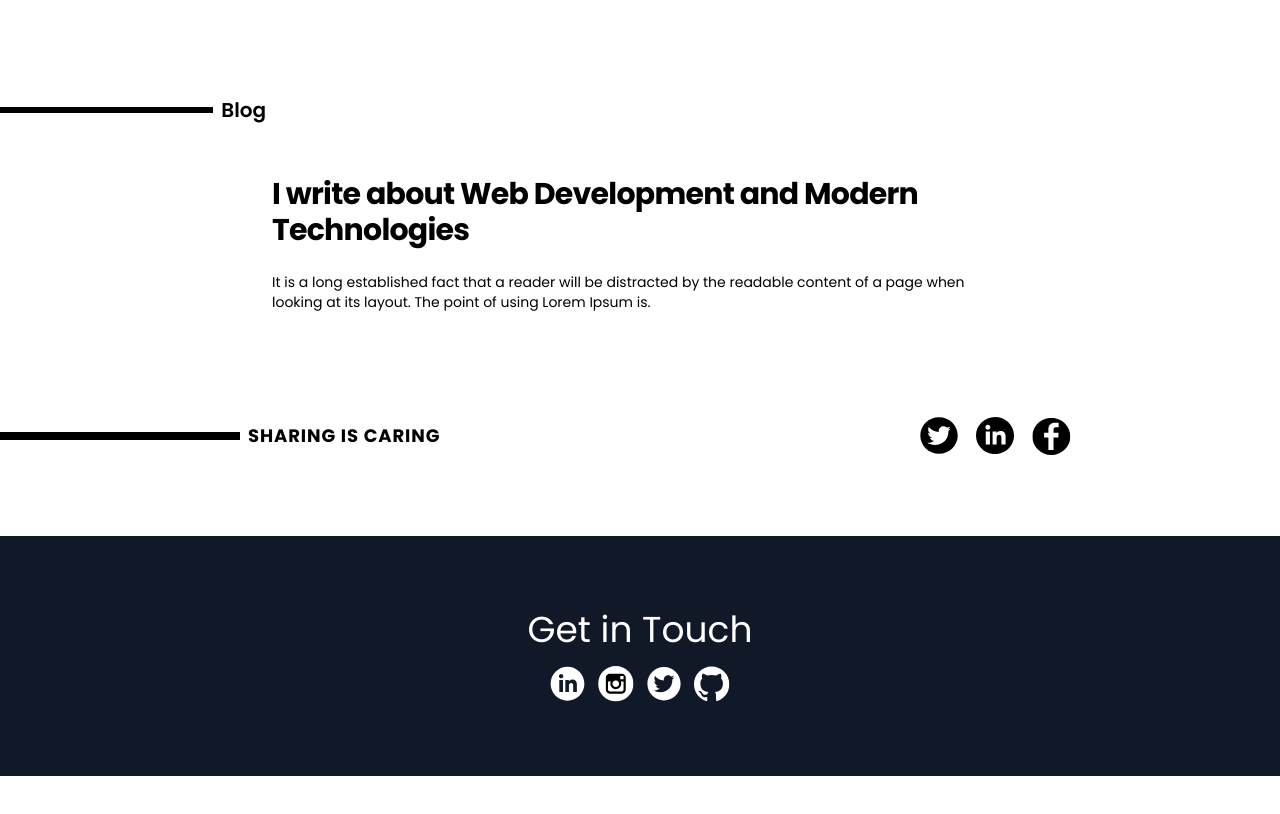
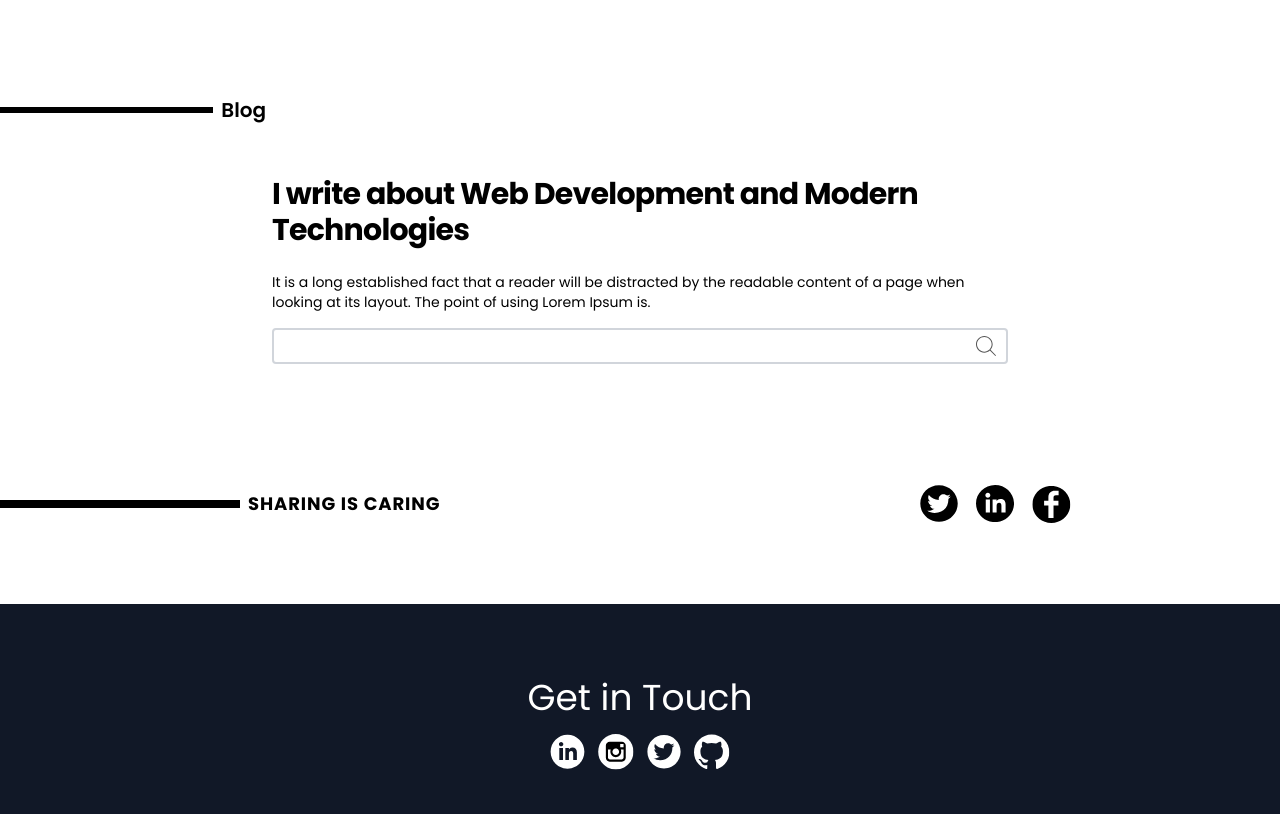
Before and after one commit to noor-codes/noorullah.dev, a Next.js app: page /blog in a window 1280 px wide. Shown: the top 814 px of the page. Built offline with nearby package versions, Linux system fonts and the light colour scheme.

Commit message:
Search Bar Added

```diff
--- /dev/null
+++ b/components/blog/SearchBar.jsx
@@ -0,0 +1,15 @@
+const SearchBar = () => (
+  <div className="mx-8 relative">
+    <img
+      src="/icons/search-icon.svg"
+      alt="Search Icon"
+      className="absolute h-5 top-6 right-3 cursor-pointer hover:text-green-500 transform duration-300 ease-in-out hover:scale-110"
+    />
+    <input
+      type="text"
+      className="py-1 mt-4 w-full border-2 flex-1 border-gray-300 rounded mb-4 focus:border-gray-400 focus:ring-gray-400"
+    />
+  </div>
+)
+
+export default SearchBar
--- a/pages/blog/index.jsx
+++ b/pages/blog/index.jsx
@@ -5,6 +5,7 @@ import BlogTitle from '@/blog/BlogTitle'
 import Sharing from '@/articles/Sharing'
 import Footer from '@/components/Footer'
 import Description from '@/components/blog/Description'
+import SearchBar from '@/components/blog/SearchBar'
 
 const Blog = () => (
   <div>
@@ -23,6 +24,7 @@ const Blog = () => (
     <main className="xs:px-4 mx-auto md:px-24 md:pt-5 xl:px-60">
       <BlogTitle title="I write about Web Development and Modern Technologies" />
       <Description />
+      <SearchBar />
     </main>
 
     <Sharing />
```
Also changed, not shown: public/icons/search-icon.svg (added).
